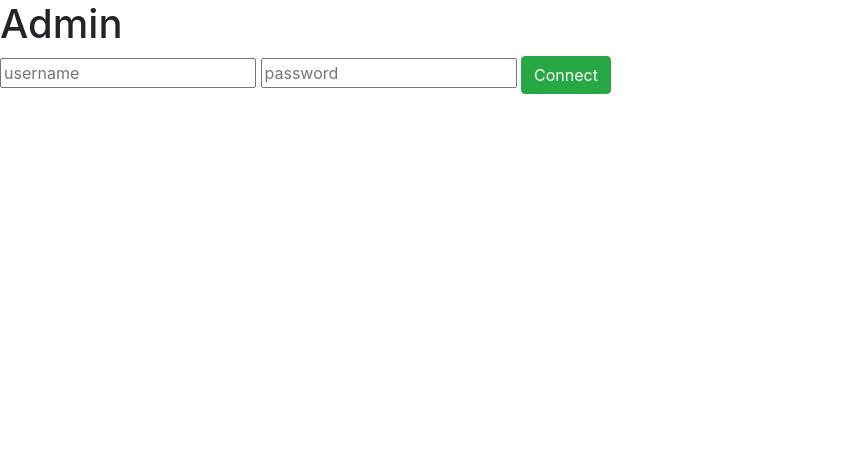
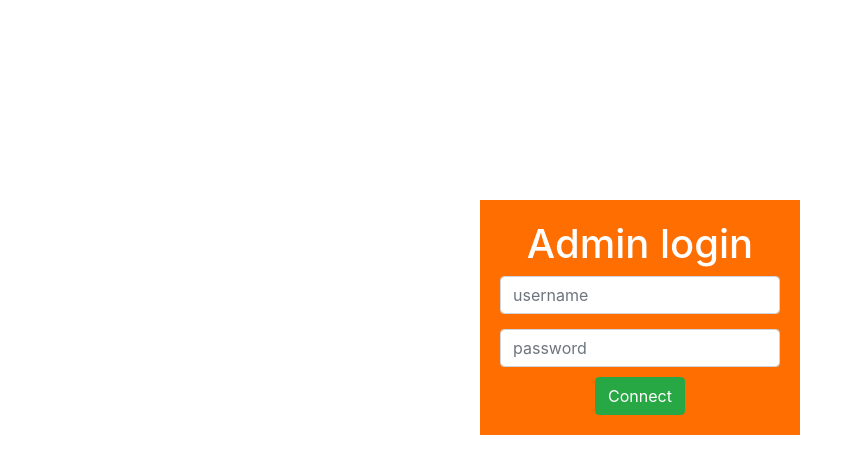
Before and after one commit to MohamedBenighil/-django-pizza-app, a Django app: page /admin/ in a window 1280 px wide. Shown: the top 474 px of the page, without its empty margins (0-863 px from the left). Run offline with Django 3.2, Linux system fonts and the light colour scheme; some libraries are stand-ins or nearby versions.

Commit message:
designing the admin login page

```diff
--- a/pizzapp/views.py
+++ b/pizzapp/views.py
@@ -11,7 +11,7 @@ def adminlogin(request):
     username = request.POST['username']
     password = request.POST['password']
     user = authenticate(username=username, password=password)
-    if user:
+    if user and user.username=="admin":
         login(request, user)
         return redirect('adminhome')
     else:
--- /dev/null
+++ b/static/css/style.css
@@ -0,0 +1,23 @@
+.adminlogin-div{
+    background-color: #fe6e00;
+    width: 25%;
+    display: block ;
+    margin: auto;
+    margin-top: 200px;
+    padding: 20px;
+}
+
+.adminlogin-div input[name="username"]{
+    margin-bottom: 15px;
+}
+
+.adminlogin-div input[type="submit"]{
+    display: block;
+    margin: auto;
+    margin-top: 10px;
+}
+
+.adminlogin-div h1{
+    text-align: center;
+    color: white;
+}
--- a/templates/base.html
+++ b/templates/base.html
@@ -1,9 +1,11 @@
+{% load static %}
 <!DOCTYPE html>
 <html lang="en">
 <head>
     <meta charset="UTF-8">
     <meta name="viewport" content="width=device-width, initial-scale=1.0">
     <link rel="stylesheet" href="https://stackpath.bootstrapcdn.com/bootstrap/4.4.1/css/bootstrap.min.css" integrity="sha384-Vkoo8x4CGsO3+Hhxv8T/Q5PaXtkKtu6ug5TOeNV6gBiFeWPGFN9MuhOf23Q9Ifjh" crossorigin="anonymous">
+    <link rel="stylesheet" href="{% static 'css/style.css' %}">
     <title>Document</title>
 </head>
 <body>
--- a/templates/pizzapp/adminlogin.html
+++ b/templates/pizzapp/adminlogin.html
@@ -1,10 +1,12 @@
 {% extends 'base.html' %}
 {% block content %}
-<h1>Admin</h1>
-<form method="post" action="/adminlogin/">
-    {% csrf_token %}
-    <input type="text" name="username" placeholder="username">
-    <input type="password" name="password" placeholder="password">
-    <input type="submit" class="btn btn-success" value="Connect" >
-</form>
+<div class="adminlogin-div">
+    <h1>Admin login</h1>
+    <form method="post" action="/adminlogin/">
+        {% csrf_token %}
+        <input type="text" class="form-control" name="username" placeholder="username">
+        <input type="password" class="form-control"  name="password" placeholder="password">
+        <input type="submit" class="btn btn-success" value="Connect" >
+    </form>
+</div>
 {% endblock %}
```
Also changed, not shown: django.txt (+11 -2 lines), db.sqlite3.
